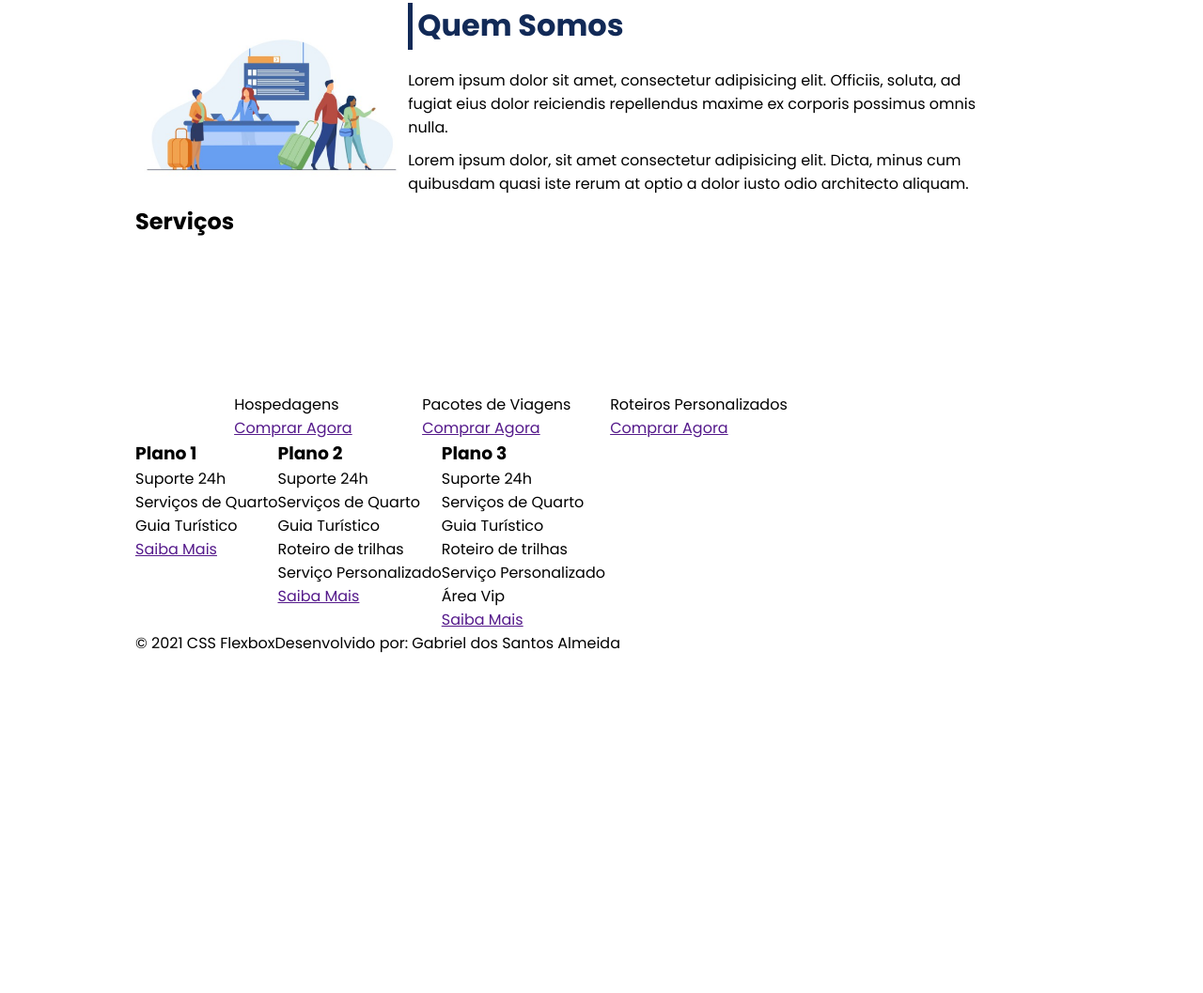
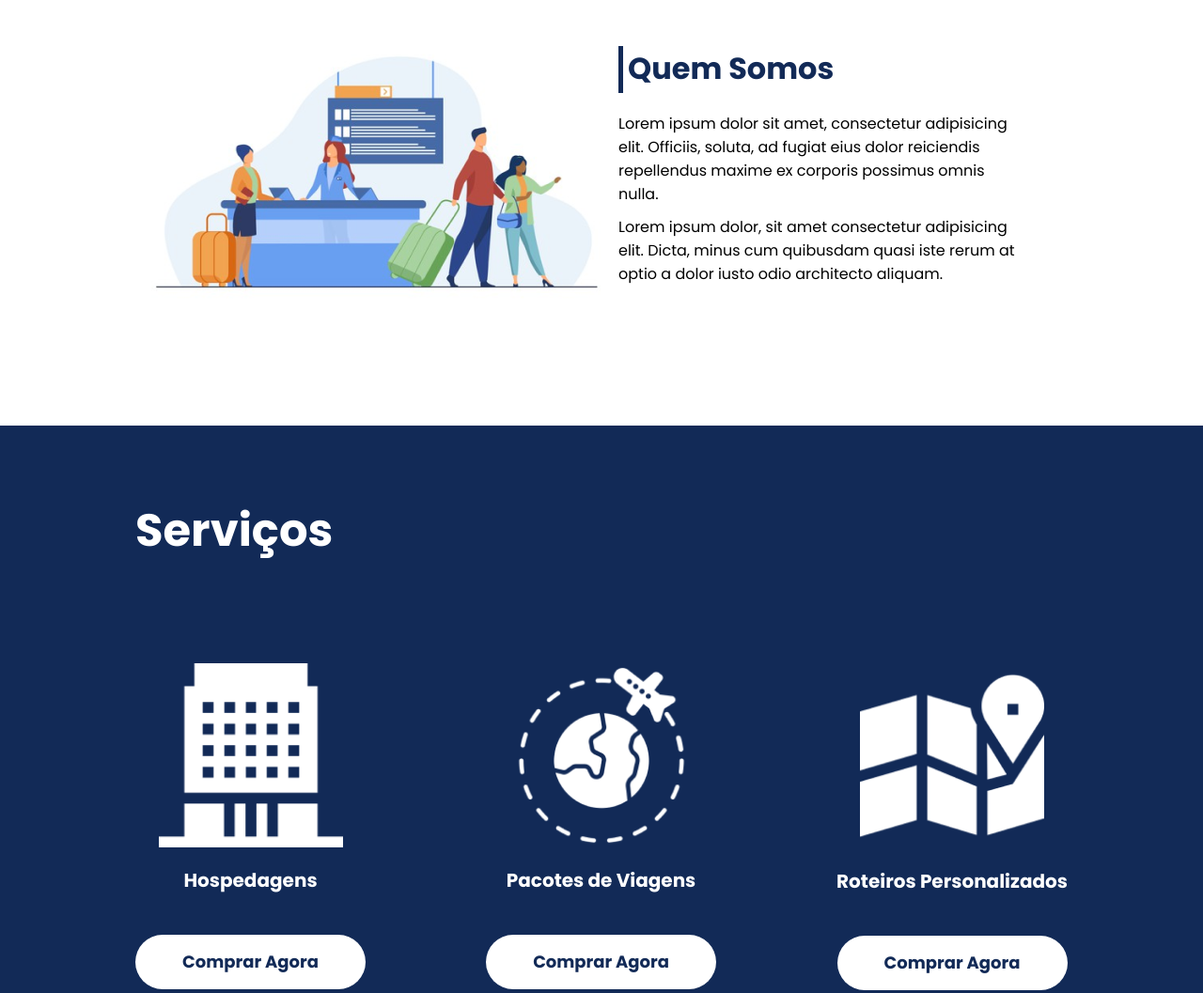
Before and after one commit to uBiell/Flexbox-Project, a plain HTML site: page index.html in a window 1280 px wide. Shown: the part 897-1954 px from the top of the page at 94% size. Before the commit the page ends 1594 px from the top, so only its background shows below. Drawn offline with Linux system fonts and the light colour scheme.

Commit message:
Part 2 Finished

```diff
--- a/css/style.css
+++ b/css/style.css
@@ -64,6 +64,10 @@ header .menu{
     justify-content: space-between;
 }
 
+.apresentacao img{
+    min-width: 62.6rem;
+}
+
 .apresentacao .texto-apresentacao{
     min-height: 20rem;
 }
@@ -92,6 +96,7 @@ header .menu{
     flex-direction: row-reverse;
     align-items: center;
     justify-content: space-between;
+    padding-bottom: 9.4rem;
 }
 
 #quem-somos h2{
@@ -114,3 +119,69 @@ header .menu{
     margin-bottom: 1rem;
     width: 90%;
 }
+
+#quem-somos img{
+    min-width: 51.4rem;
+}
+
+/* Serviços */
+.container-externo{
+    background-color: #122a57;
+    width: 100%;
+}
+
+#servicos{
+    flex-direction: column;
+    padding: 7.6rem 0 10.5rem 0;
+}
+
+#servicos div h2{
+    font-size: 4.8rem;
+    /* margin-top: 7.6rem; */
+    margin-bottom: 10.5rem;
+    color: white;
+
+}
+
+.service-list .item-service{
+    text-align: center;
+}
+
+.service-list{
+    display: flex;
+    justify-content: space-between;
+    align-items: center;
+}
+
+.service-list img{
+    margin-bottom: 4.2rem;
+}
+
+.item-service a{
+    display: inline-block;
+    width: 22.5rem;
+    background-color: white;
+    border-radius: 3rem;
+    height: 5rem;
+    margin-top: 4.3rem;
+    line-height: 5rem;
+    text-align: center;
+    padding: .4rem 1rem;
+    color: #122a57;
+    text-decoration: none;
+    font-size: 1.8rem;
+    font-weight: 700;
+}
+
+.item-service p{
+    font-weight: 700;
+    color: white;
+    font-size: 2rem;
+    margin-top: 2rem;
+}
+
+.item-service img{
+    width: 80%;
+    margin: auto;
+
+}
--- a/index.html
+++ b/index.html
@@ -50,31 +50,38 @@
         </div>
     </div>
 
-    <div class="flex-container" id="servicos">
+    <div class="container-externo">
+        <div class="flex-container"  id="servicos">
             <div>
                 <h2>Serviços</h2>
             </div>
 
-        <div>
+            <div class="service-list">
+                <div class="item-service">
                     <div><img src="assets/img/icon-2.png" alt=""></div>
                     <p>Hospedagens</p>
                     <a href="">Comprar Agora</a>
                 </div>
 
-        <div>
+                <div class="item-service">
                     <div><img src="assets/img/icon-1.png" alt=""></div>
                     <p>Pacotes de Viagens</p>
                     <a href="">Comprar Agora</a>
                 </div>
 
-        <div>
+                <div class="item-service">
                     <div><img src="assets/img/icon-3.png" alt=""></div>
                     <p>Roteiros Personalizados</p>
                     <a href="">Comprar Agora</a>
                 </div>
             </div>
+        </div>
+    </div>
 
     <div class="flex-container" id="planos">
+        <div>
+            <h1>Planos</h1>
+        </div>
         <div>
             <h3>Plano 1</h3>
             <ul>
```
Lines whose indentation alone changed are shown as unchanged.
